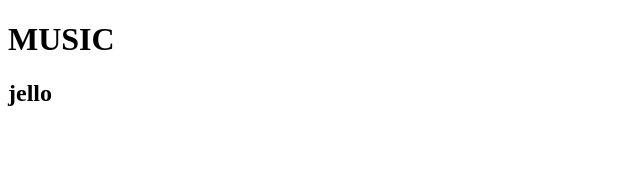
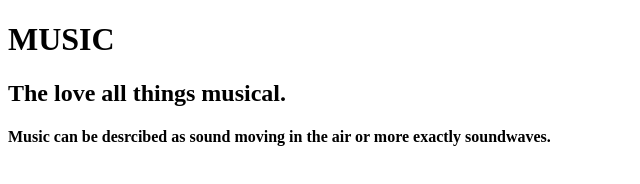
Before and after one commit to 0Yamila0/yamiladiaz, a plain HTML site: page index.HTML in a window 1280 px wide. Shown: the whole page, without its empty margins (0-640 px from the left). Drawn offline with Linux system fonts and the light colour scheme.

Commit message:
Update index.HTML

```diff
--- a/index.HTML
+++ b/index.HTML
@@ -9,4 +9,5 @@
 <h1>MUSIC</h1>
   </body>
 </html>
-<h2>jello</h2>
+<h2>The love all things musical. </h2>
+<h4>Music can be desrcibed as sound moving in the air or more exactly soundwaves. </h4>
```
